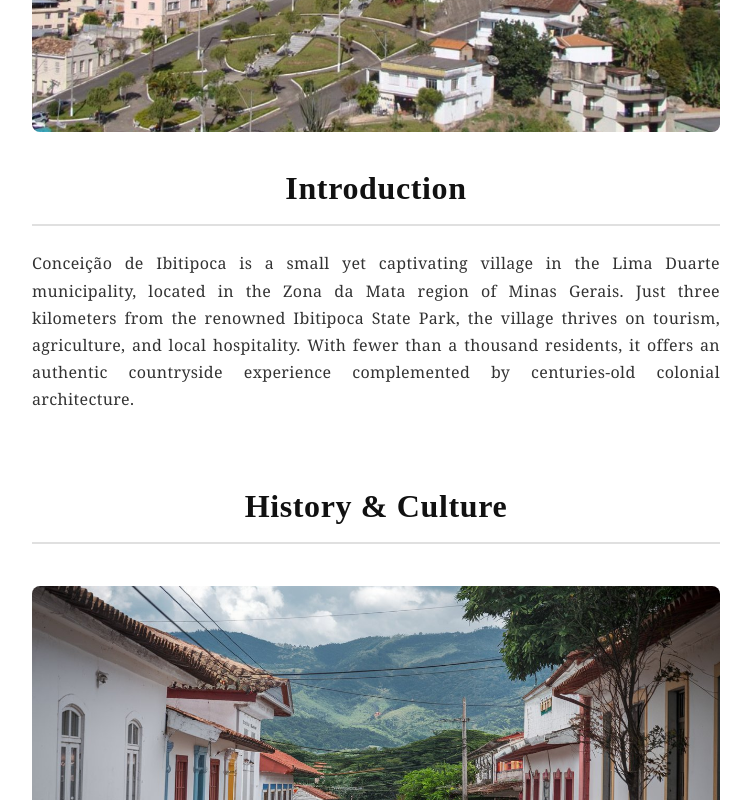
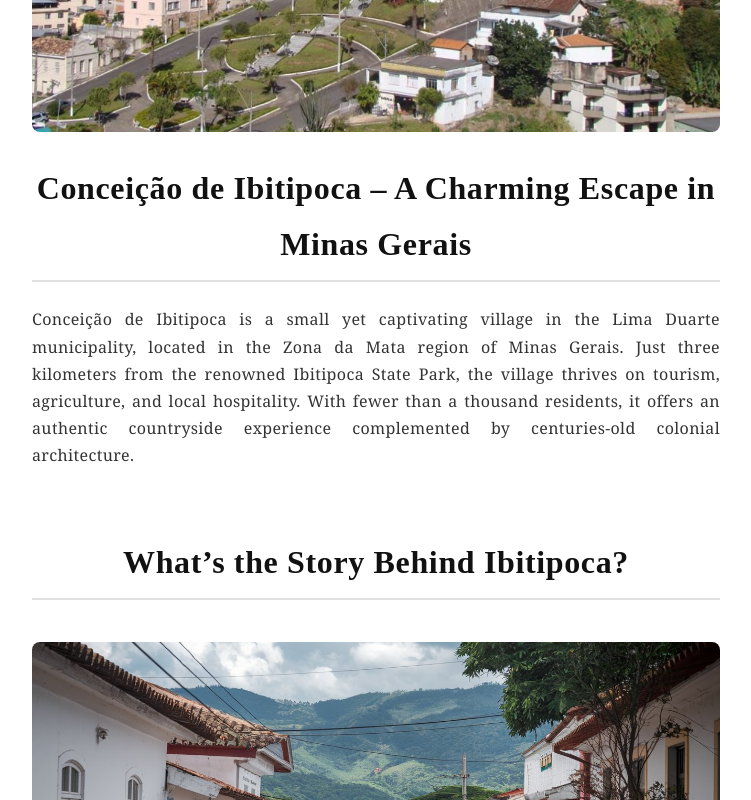
Before and after one commit to juliaagainagain/ibitipoca-ing, a plain HTML site: page index.html in a window 1280 px wide. Shown: the part 638-1438 px from the top of the page, without its empty margins (264-1015 px from the left). Drawn offline with Linux system fonts and the light colour scheme.

Commit message:
Update index.html

```diff
--- a/index.html
+++ b/index.html
@@ -28,7 +28,7 @@
   <main class="container">
     <section id="intro">
       <img src="img/inicio.jpg" alt="View of Conceição de Ibitipoca village" style="width:100%; max-height:400px; object-fit:cover; border-radius:8px; margin: 1em 0;" />
-      <h2>Introduction</h2>
+      <h2>Conceição de Ibitipoca – A Charming Escape in Minas Gerais </h2>
       <p>
         Conceição de Ibitipoca is a small yet captivating village in the Lima Duarte municipality, located in the Zona da Mata region of Minas Gerais.
         Just three kilometers from the renowned Ibitipoca State Park, the village thrives on tourism, agriculture, and local hospitality.
@@ -37,7 +37,7 @@
     </section>
 
     <section id="history">
-      <h2>History & Culture</h2>
+      <h2>What’s the Story Behind Ibitipoca? </h2>
       <img src="img/fazer.jpeg" alt="View from Janela do Céu in Ibitipoca State Park" style="width:100%; max-height:400px; object-fit:cover; border-radius:8px; margin: 1em 0;" />
       <p>
         Founded in the late 19th century (1891), Conceição de Ibitipoca has roots in the gold-mining era of Minas Gerais.
```
